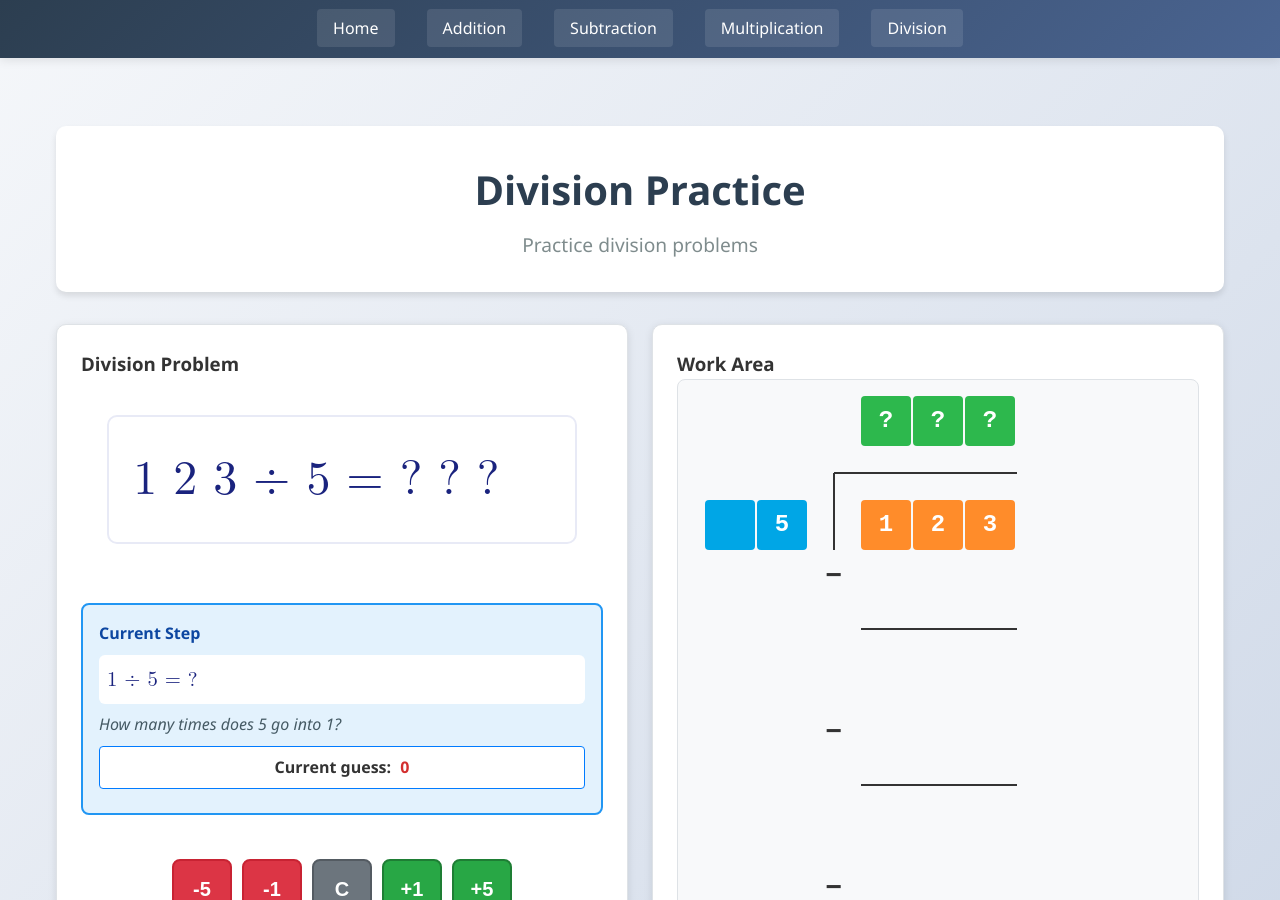
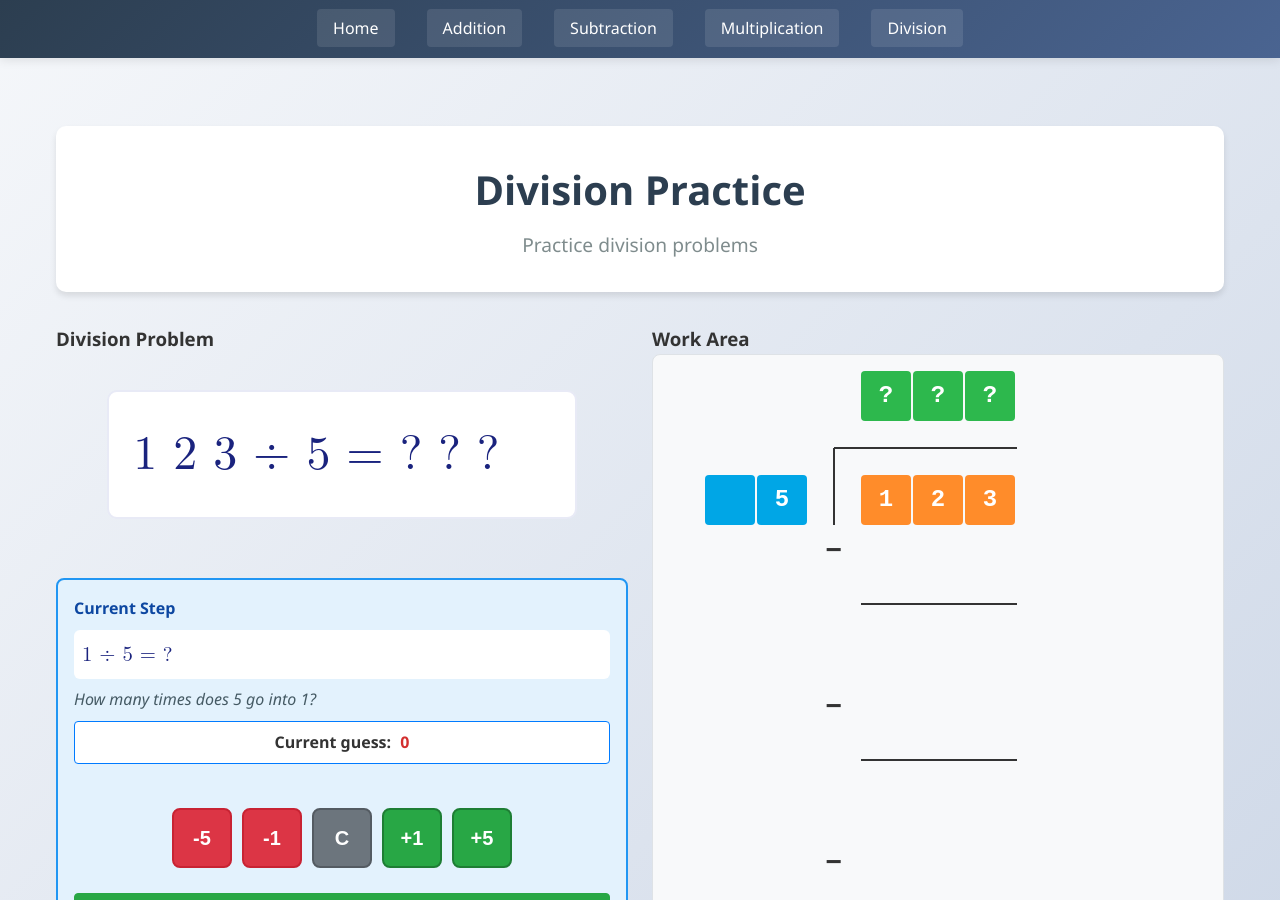
Before and after one commit to ZBZFirst/Math, a Jekyll site: the page built from division.md, in a window 1280 px wide and 900 px high. Built offline with Jekyll 4.4.1, drawn with Linux system fonts in a browser that asks for light colours.

Commit message:
Update division.html

```diff
--- a/_layouts/division.html
+++ b/_layouts/division.html
@@ -24,7 +24,7 @@
             <!-- Main Workspace -->
             <div class="dual-container">
                 <!-- LEFT CONTAINER -->
-                <div class="main-problem-container">
+                <div class="left-container">
                     <h3>Division Problem</h3>
                     <div class="main-problem" id="problemdisplay" >
                         <div class="equation-display">
@@ -60,8 +60,6 @@
                             <div class="current-step-equation" id="currentStepEquation">1 ÷ 5 = ?</div>
                             <div class="current-instruction" id="currentInstruction">How many times does 5 go into 1?</div>
                             <div class="number-display">Current guess: <span id="currentGuessDisplay">0</span></div>
-                        </div>
-                    </div>
                             <div class="work-feedback hidden" id="workFeedback">
                                     <div class="control-grid">
                                     <button class="grid-btn decrement five">-5</button>
@@ -73,9 +71,11 @@
                                 <button id="commitGuessBtn" class="commit-btn">Confirm Current Guess</button>
                             </div>
                         </div>
+                    </div>
+                </div>
 
                 <!-- RIGHT CONTAINER -->
-                <div class="work-container">
+                <div class="right-container">
                     <h3>Work Area</h3>
 
                     <!-- Step Tracker (Hidden) -->
```
Lines whose indentation alone changed are shown as unchanged.
